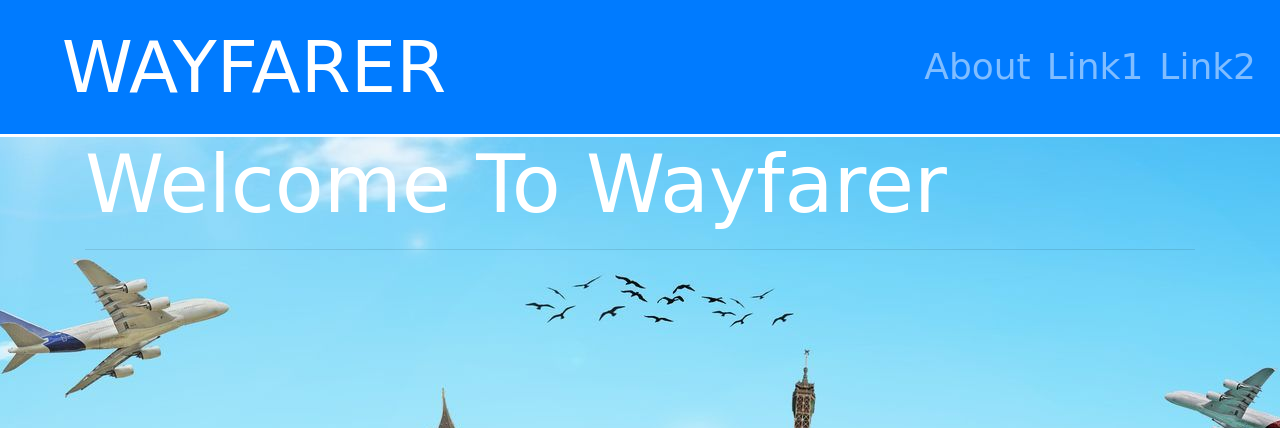
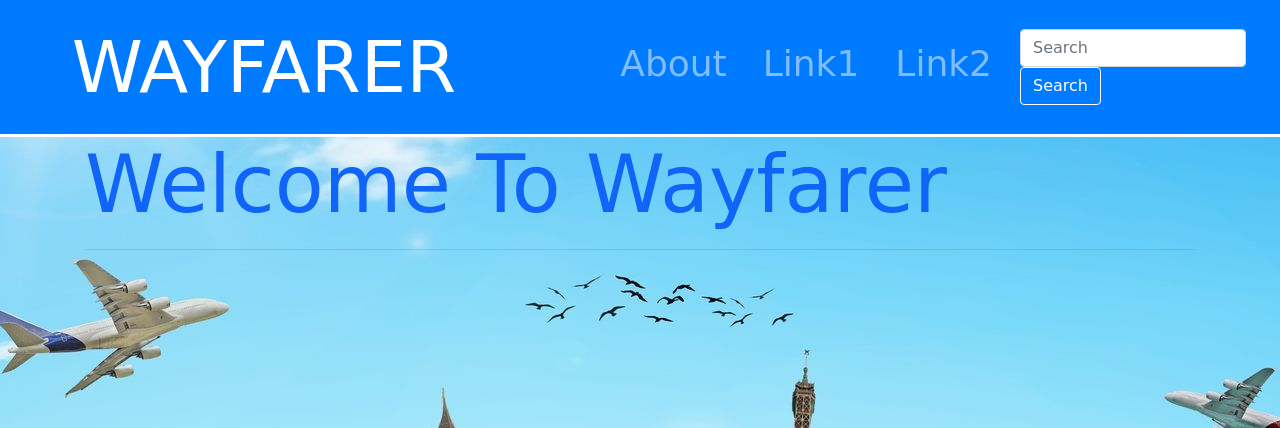
Before and after one commit to skaiser33/wayfarer, a Django app: page / in a window 1280 px wide. Shown: the top 428 px of the page. Run offline with Django 3.2, Linux system fonts and the light colour scheme; some libraries are stand-ins or nearby versions; some web fonts are replaced.

Commit message:
adds more styling to navbar

```diff
--- a/main_app/static/main_app/css/style.css
+++ b/main_app/static/main_app/css/style.css
@@ -13,11 +13,6 @@ body {
 .navbar {
   border-bottom: 3px solid white;
 }
-/* rgb(231, 231, 235);
-
-/* .right {
-  align-items: right;
-} */
 
 ul {
   list-style-type: none;
@@ -29,9 +24,9 @@ li {
 }
 
 h1 {
+  color: rgb(16, 100, 247);
   font-size: 5em;
   font-family: 'Ranchers', cursive;
-  color: white;
 }
 
 main {
@@ -45,12 +40,7 @@ footer {
 
 p {
   font-size: 1.5em;
-
 }
-
-/* .btn {
-  color: rgb(51,123,247);
-} */
 
 .navbar-brand {
   font-family: 'Ranchers', cursive;
@@ -58,11 +48,33 @@ p {
 }
 
 .nav-item, .navbar-nav {
-/* .brand { */
   font-family: 'Ranchers', cursive;
   font-size: 1.5em;
-  /* color: rgb(51,123,247); THIS DOESN'T CHANGE THE COLOR...WHY?*/
 }
+
+.btn-outline-success {
+  color:white;
+  background-color:transparent;
+  border-color:white;
+}
+
+.btn-outline-success:hover {
+  color:rgb(16, 100, 247);
+  background-color: rgb(150,216,245);
+  border-color:white;
+}
+
+.navbar-nav > li{
+  margin-left: 10px;
+  margin-right: 10px;
+}
+
+.navbar-nav > form{
+  margin-left: 10px;
+  margin-right: 10px;
+}
+
+
 /* IF NEEDED TO OVERRIR BOOTSTRAP SWITCH FROM content-box to border-box */
 /* .selector-for-some-widget {
   box-sizing: content-box;
--- a/main_app/templates/base.html
+++ b/main_app/templates/base.html
@@ -16,26 +16,19 @@
   {% comment %} CUSTOM CSS {% endcomment %}
   <link rel="stylesheet" type="text/css" href="{% static 'main_app/css/style.css' %}">
 </head>
+
 <body>
   <nav class="navbar navbar-expand-lg navbar-dark bg-primary">
-    <div class="navbar-collapse collapse w-100 order-1 order-md-0 dual-collapse2">
+    {% comment %} <div class="navbar-collapse collapse w-100 order-1 order-md-0 dual-collapse2"> {% endcomment %}
+    <div class="w-100 order-1 order-md-0 dual-collapse2">
       <ul class="navbar-nav mr-auto">
         <li class="nav-item active">
           <a class="navbar-brand" href="/">&nbsp;&nbsp;WAYFARER</a>
         </li>
-
-            {% comment %} <li class="nav-item">
-                <a class="nav-link" href="#">Link</a>
-            </li>
-            <li class="nav-item">
-                <a class="nav-link" href="#">Link</a>
-            </li>
-            <li class="nav-item">
-                <a class="nav-link" href="#">Link</a>
-            </li> {% endcomment %}
       </ul>
     </div>
     <div class="mx-auto order-0">
+      {% comment %} <a class="navbar-brand mx-auto" href="#">Navbar 2</a> {% endcomment %}
       <button class="navbar-toggler" type="button" data-toggle="collapse" data-target=".dual-collapse2">
         <span class="navbar-toggler-icon"></span>
       </button>
@@ -51,18 +44,32 @@
         <li class="nav-item">
           <a class="nav-link" href="#">Link2</a>
         </li>
+        {% comment %} <li class="nav-item dropdown">
+          <a class="nav-link dropdown-toggle" href="#" id="navbarDropdownMenuLink" data-toggle="dropdown" aria-haspopup="true" aria-expanded="false">Dropdown</a>
+          <div class="dropdown-menu" aria-labelledby="navbarDropdownMenuLink">
+            <a class="dropdown-item" href="#">Action</a>
+            <a class="dropdown-item" href="#">Another action</a>
+            <a class="dropdown-item" href="#">Something else here</a>
+          </div>
+        </li> {% endcomment %}
+      {% comment %} </ul> {% endcomment %}
+        <form class="form-inline my-2 my-lg-0">
+          <input class="form-control mr-sm-2" type="search" placeholder="Search" aria-label="Search">
+          <button class="btn btn-outline-success my-2 my-sm-0" type="submit">Search</button>
+        </form>
       </ul>
     </div>
   </nav>
-
 
   <main class="container">
     {% block content %}
     {% endblock %}
   </main>
+
   <footer>
     <div class="right">All Rights Reserved, &copy; 2021 Wayfarer &nbsp;</div>
   </footer>
+
 {% comment %} BOOTSTRAP JS  {% endcomment %}
 <script src="https://code.jquery.com/jquery-3.2.1.slim.min.js" integrity="sha384-KJ3o2DKtIkvYIK3UENzmM7KCkRr/rE9/Qpg6aAZGJwFDMVNA/GpGFF93hXpG5KkN" crossorigin="anonymous"></script>
 <script src="https://cdnjs.cloudflare.com/ajax/libs/popper.js/1.12.9/umd/popper.min.js" integrity="sha384-ApNbgh9B+Y1QKtv3Rn7W3mgPxhU9K/ScQsAP7hUibX39j7fakFPskvXusvfa0b4Q" crossorigin="anonymous"></script>
```
Also changed, not shown: 1 other file. Lines whose indentation alone changed are shown as unchanged.
